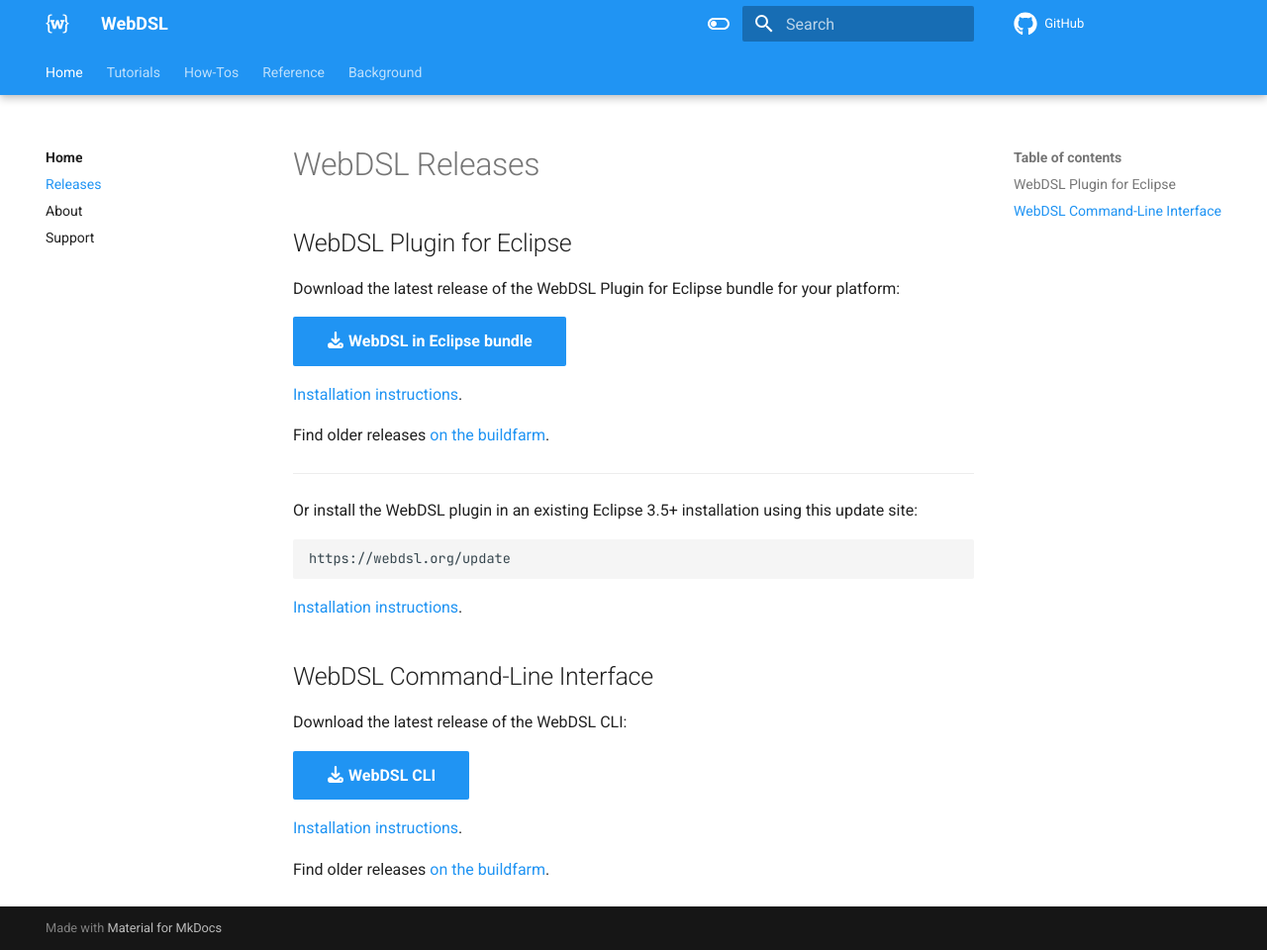
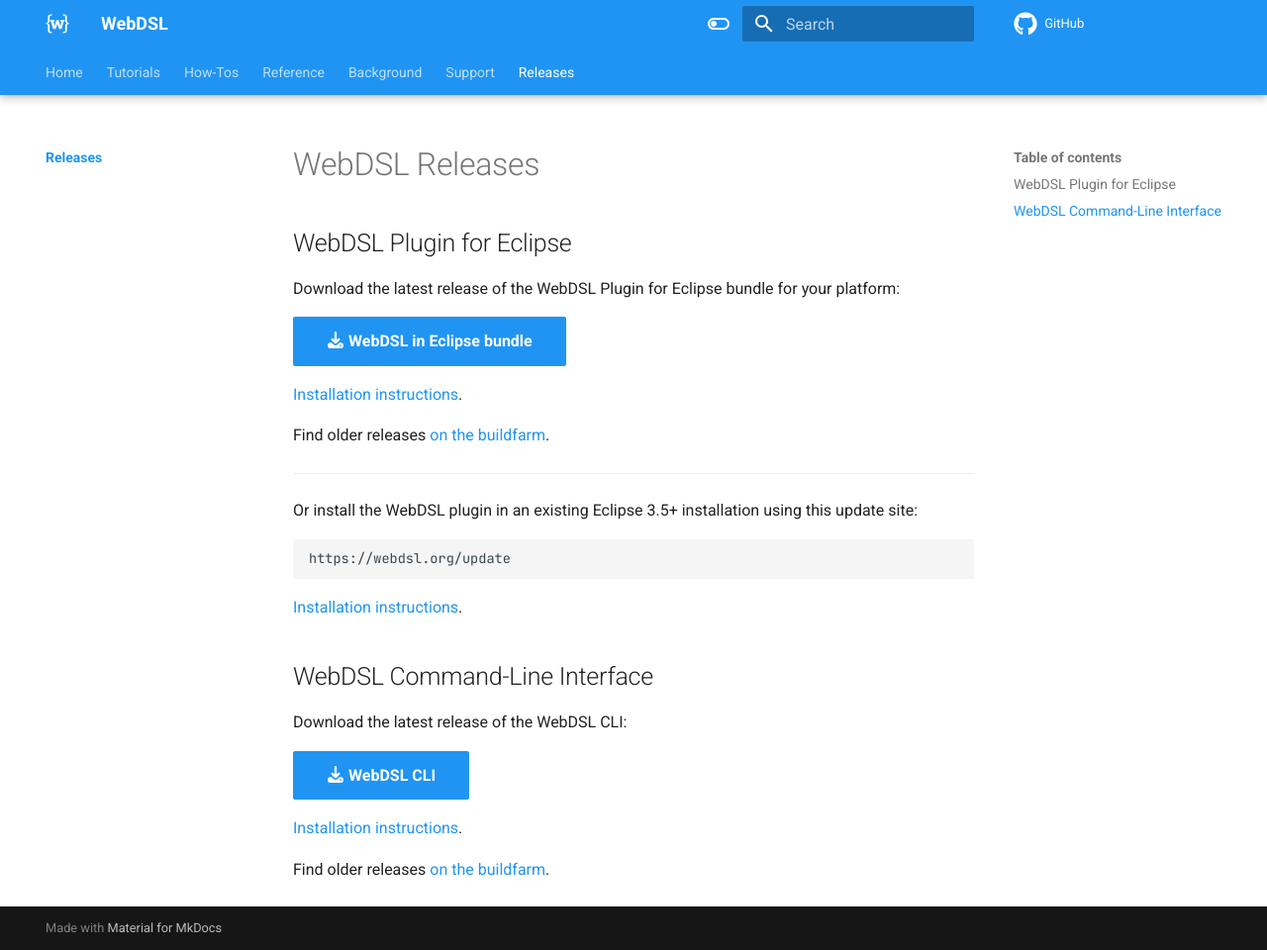
Before and after one commit to webdsl/webdsl-docs, an MkDocs documentation site: the page built from docs/releases/index.md, in a window 1280 px wide and 960 px high. Shown: the whole window at 99% size. Built offline with MkDocs 1.6.1 and Material for MkDocs 9.7.7, drawn with Linux system fonts in a browser that asks for light colours; comment, search, counter and statistics services are not loaded.

Commit message:
move about to background, move releases and support to separate menu item instead of hidden after homepage

````diff
--- a/docs/releases.md
+++ b/docs/releases/index.md
@@ -5,7 +5,7 @@
 
 [:fontawesome-solid-download: WebDSL in Eclipse bundle](https://buildfarm.metaborg.org/view/WebDSL/job/webdsl-eclipsegen/lastSuccessfulBuild/artifact/dist/eclipse/){ .md-button .md-button--primary }
 
-[Installation instructions](howtos/install-eclipse-bundle.md).
+[Installation instructions](../howtos/install-eclipse-bundle.md).
 
 Find older releases [on the buildfarm](https://buildfarm.metaborg.org/view/WebDSL/job/webdsl-eclipsegen/).
 
@@ -17,7 +17,7 @@
 https://webdsl.org/update
 ```
 
-[Installation instructions](howtos/install-eclipse-plugin-manually.md).
+[Installation instructions](../howtos/install-eclipse-plugin-manually.md).
 
 
 ## WebDSL Command-Line Interface
@@ -25,6 +25,6 @@
 
 [:fontawesome-solid-download: WebDSL CLI](https://buildfarm.metaborg.org/job/webdsl-compiler/lastSuccessfulBuild/artifact/webdsl.zip){ .md-button .md-button--primary }
 
-[Installation instructions](howtos/install-cli.md).
+[Installation instructions](../howtos/install-cli.md).
 
 Find older releases [on the buildfarm](https://buildfarm.metaborg.org/job/webdsl-compiler/lastSuccessfulBuild/artifact/webdsl.zip).
--- a/mkdocs.yml
+++ b/mkdocs.yml
@@ -8,9 +8,6 @@
 nav:
   - Home:
     - index.md
-    - Releases: releases.md
-    - About: about.md
-    - Support: support.md
   - Tutorials:
     - tutorials/index.md
     - tutorials/hello-world.md
@@ -26,7 +23,12 @@
     - reference/index.md
   - Background:
     - background/index.md
+    - background/about.md
     - background/meeting-notes.md
+  - Support:
+    - support/index.md
+  - Releases:
+    - releases/index.md
 
 theme:
   name: material
````
Also changed, not shown: docs/background/about.md (renamed from docs/about.md, +3 -2 lines), docs/background/index.md (+1 -2 lines), docs/support/index.md (renamed from docs/support.md).
